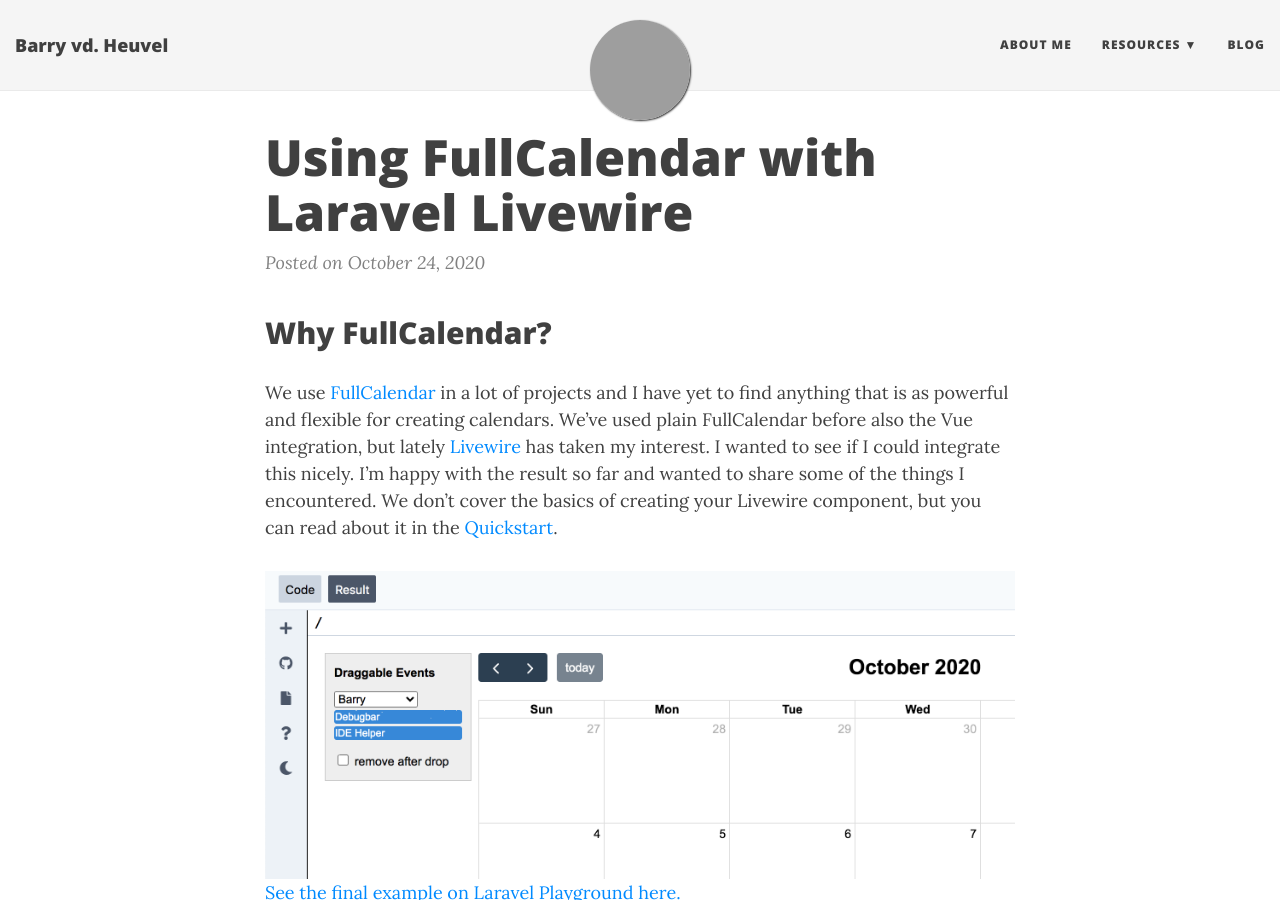
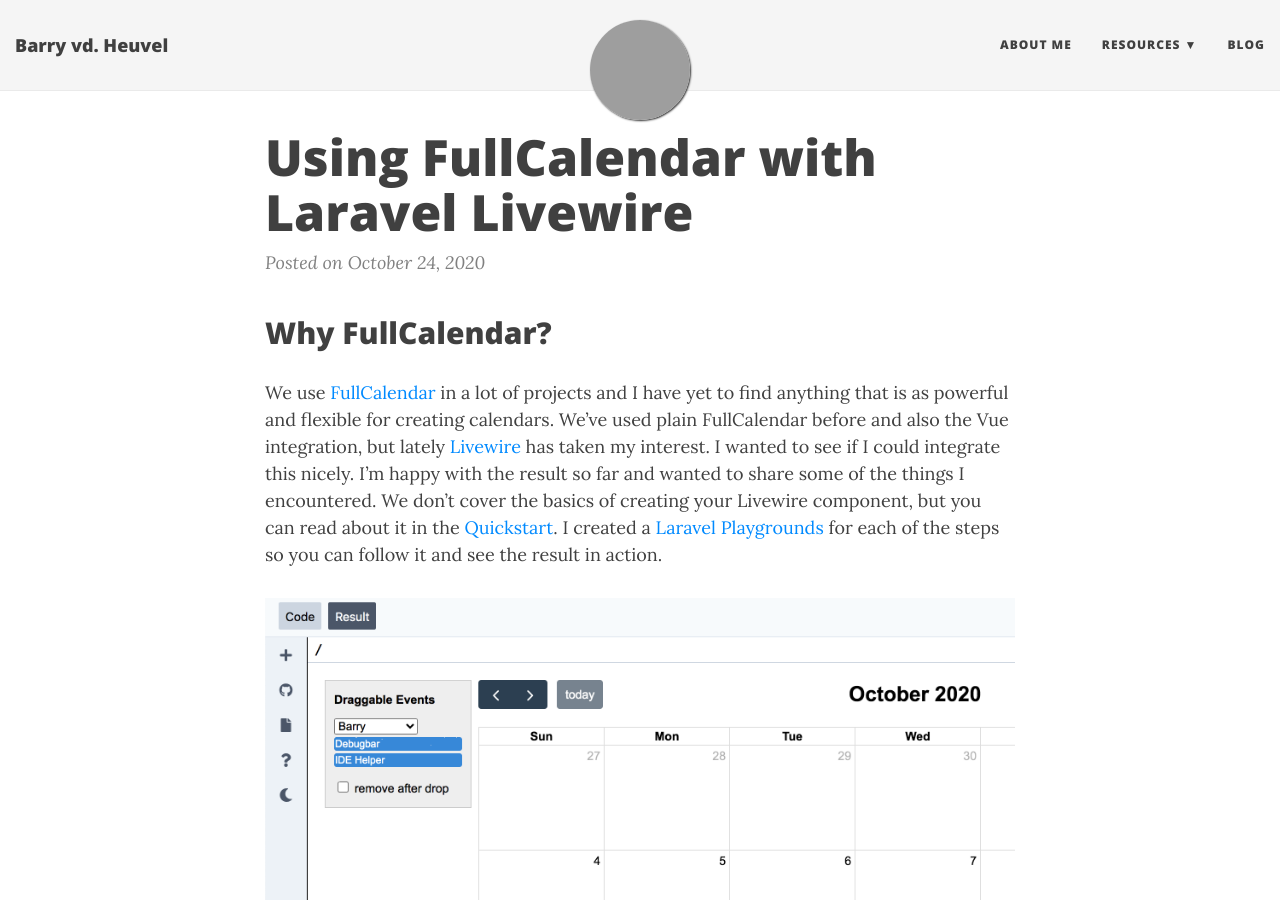
Before and after one commit to barryvdh/barryvdh.github.io, a Jekyll site: the page built from _posts/2020-10-23-using-fullcalendar-with-laravel-livewire.md, in a window 1280 px wide and 900 px high. Built offline with Jekyll 4.4.1, drawn with Linux system fonts in a browser that asks for light colours; nearby versions of some CDN libraries; some of the changed text lies outside the part shown; grey boxes are pictures that could not be loaded.

Commit message:
Update 2020-10-23-using-fullcalendar-with-laravel-livewire.md

````diff
--- a/_posts/2020-10-23-using-fullcalendar-with-laravel-livewire.md
+++ b/_posts/2020-10-23-using-fullcalendar-with-laravel-livewire.md
@@ -10,12 +10,12 @@
 
 ## Why FullCalendar?
 We use [FullCalendar](https://fullcalendar.io/) in a lot of projects and I have yet to find anything that is as powerful and flexible for creating calendars.
-We've used plain FullCalendar before also the Vue integration, but lately [Livewire](https://laravel-livewire.com/) has taken my interest.
+We've used plain FullCalendar before and also the Vue integration, but lately [Livewire](https://laravel-livewire.com/) has taken my interest.
 I wanted to see if I could integrate this nicely. I'm happy with the result so far and wanted to share some of the things I encountered.
-We don't cover the basics of creating your Livewire component, but you can read about it in the [Quickstart](https://laravel-livewire.com/docs/2.x/quickstart).
+We don't cover the basics of creating your Livewire component, but you can read about it in the [Quickstart](https://laravel-livewire.com/docs/2.x/quickstart). I created a [Laravel Playgrounds](https://laravelplayground.com/) for each of the steps so you can follow it and see the result in action.
 
-[![FullCalendar and Laravel Livewire](/img/livewire-fullcalendar.png)](https://laravelplayground.com/#/snippets/062218a2-cd89-413a-b442-54b94a2056b3)
-[See the final example on Laravel Playground here.](https://laravelplayground.com/#/snippets/062218a2-cd89-413a-b442-54b94a2056b3)
+[![FullCalendar and Laravel Livewire](/img/livewire-fullcalendar.png)](https://laravelplayground.com/#/snippets/802a46e2-9d22-4c38-9026-9c7a2dd35393)
+[See the final example on Laravel Playground here.](https://laravelplayground.com/#/snippets/802a46e2-9d22-4c38-9026-9c7a2dd35393)
 
 ## Drag & Drop
 The starting-point of my journey was the [Drag & Drop Demo](https://fullcalendar.io/docs/external-dragging-demo) ([Docs](https://fullcalendar.io/docs/external-dragging)) which shows the Javascript side.
@@ -102,7 +102,15 @@
 
 Now we can decide when to reload any data, and it will be dynamically using the correct name!
 
-[You can see the working example here](https://laravelplayground.com/#/snippets/062218a2-cd89-413a-b442-54b94a2056b3)
+To make sure that the initial data is correct, we can listen to the `livewire:load` event instead of `DOMContentLoaded`:
+
+```html
+document.addEventListener('livewire:load', function() {
+..
+}
+```
+
+[You can see the final working example here](https://laravelplayground.com/#/snippets/802a46e2-9d22-4c38-9026-9c7a2dd35393)
 
 ## Wrapping up
 
````
